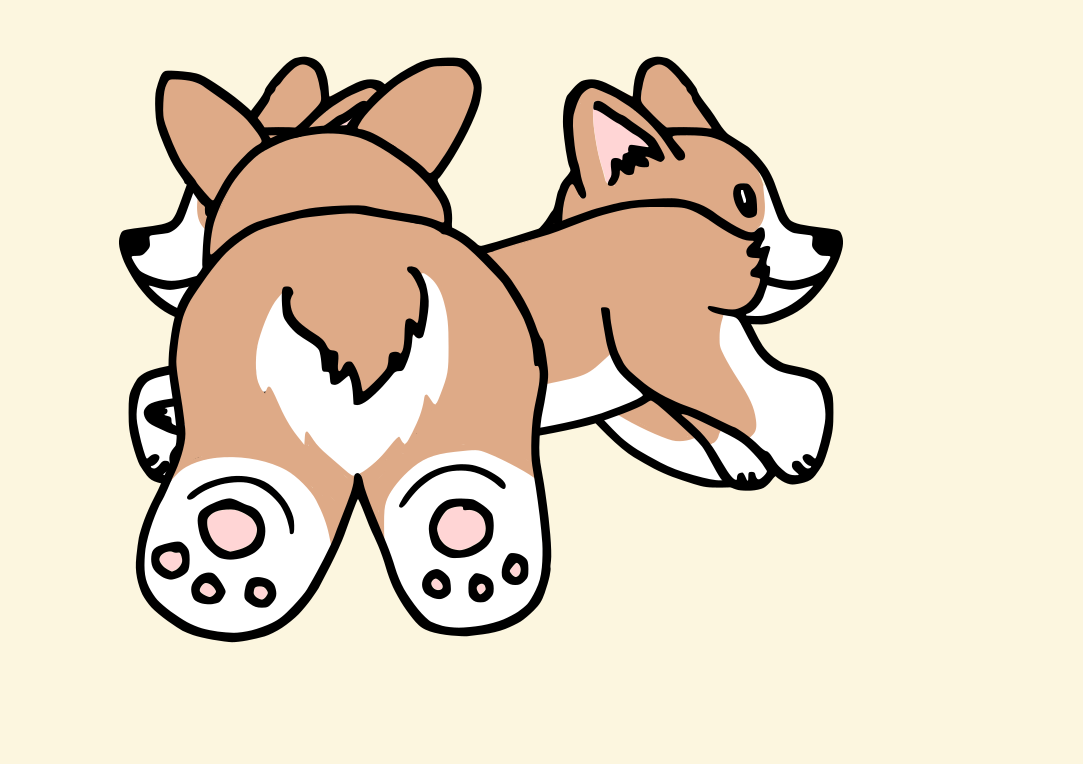
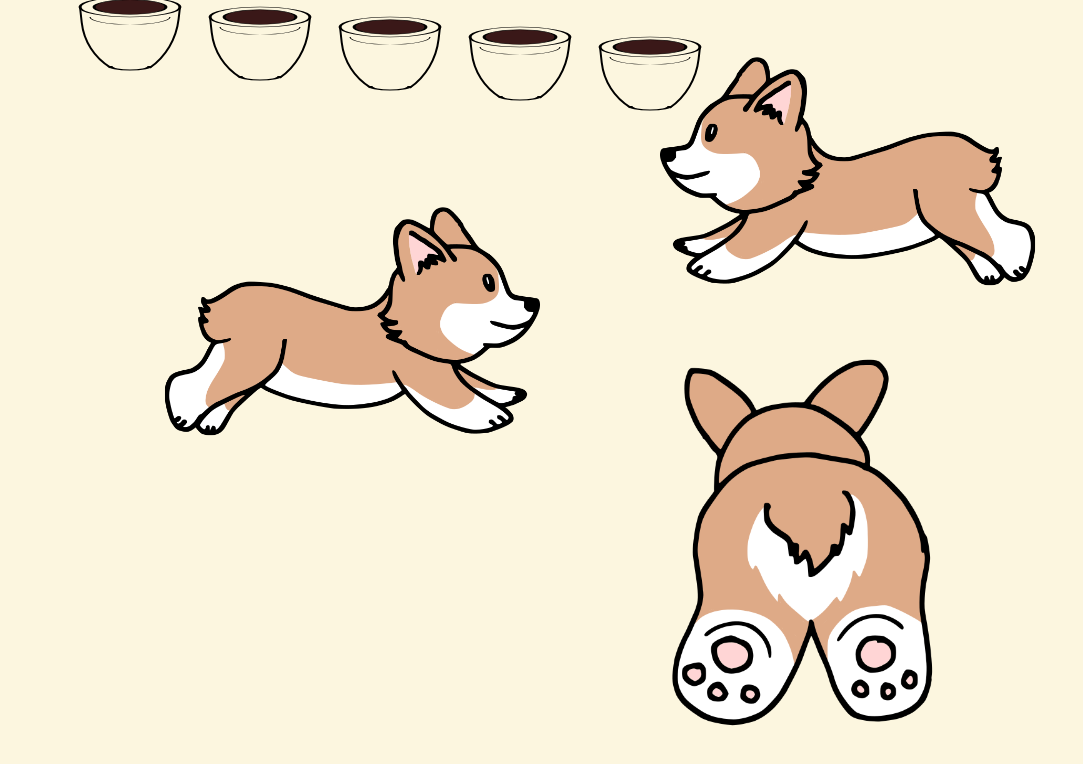
Before and after one commit to marikasanuki/coffeecorgi, a website built with webpack: page index.html in a window 1280 px wide. Shown: the part 120-884 px from the top of the page, without its empty margins (0-1083 px from the left). Built offline with nearby package versions, Linux system fonts and the light colour scheme.

Commit message:
biggo cup cafe classes set up

```diff
--- a/index.html
+++ b/index.html
@@ -25,7 +25,7 @@
         </form>
         <!-- <i class="fab fa-github"></i> -->
 
-        <canvas id="cc-cafe" width="1000" height="800" ></canvas>
+        <canvas id="cc-cafe" width="100%" height="100%" ></canvas>
         <script src="./dist/main.js"></script>
 
 
--- a/src/index.js
+++ b/src/index.js
@@ -7,24 +7,11 @@ import Cup from "./scripts/cup";
 
 document.addEventListener("DOMContentLoaded", function () {
     const canvasEle = document.getElementById('cc-cafe');
-    canvasEle.width = 1000;
+    canvasEle.width = 1300;
     canvasEle.height = 800;
-
     const ctx = canvasEle.getContext('2d');
 
-    let biggoRight = new BiggoRight(ctx, canvasEle);
-    let biggoLeft = new BiggoLeft(ctx, canvasEle);
-    let biggoButt = new BiggoButt(ctx, canvasEle);
-    let cuptest = new Cup(ctx, canvasEle);
-    cuptest.drawBase(ctx);
-
-    setInterval(() => {
-        biggoRight.move();
-        // ctx.clearBiggo(0,0,)
-    }, 20);
-
-
-
+    const caf = new Cafe(ctx, canvasEle);
 
     console.log("Webpack is working!")
 
--- a/src/scripts/biggo-butt.js
+++ b/src/scripts/biggo-butt.js
@@ -6,12 +6,12 @@ class BiggoButt {
         this.canvasEle = canvasEle;
 
         let x = 0;
-        let y = 0;
+        let y = 300;
         let biggoButtPath = "src/images/corgi-butt.png";
         let biggoButt = new Image();
         biggoButt.src = biggoButtPath;
         biggoButt.onload = function () {
-        ctx.drawImage(biggoButt, x, y);
+        ctx.drawImage(biggoButt, x, y, 300, 300 * biggoButt.height / biggoButt.width);
         };
 
 
--- a/src/scripts/biggo-left.js
+++ b/src/scripts/biggo-left.js
@@ -11,7 +11,7 @@ class BiggoLeft {
         let biggoLeft = new Image();
         biggoLeft.src = biggoLeftPath;
         biggoLeft.onload = function () {
-        ctx.drawImage(biggoLeft, x, y);
+        ctx.drawImage(biggoLeft, x, y, 400, 400 * biggoLeft.height / biggoLeft.width);
         };
 
 
--- a/src/scripts/biggo-right.js
+++ b/src/scripts/biggo-right.js
@@ -4,15 +4,15 @@ class BiggoRight {
         this.ctx = ctx;
         this.canvasEle = canvasEle;
 
-        this.pos = [0,0];
+        // this.pos = [0,0];
 
-        let x = 0;
-        let y = 0;
+        let x = -500;
+        let y = 150;
         let biggoRightPath = "src/images/corgi-right.png";
         let biggoRight = new Image();
         biggoRight.src = biggoRightPath;
         biggoRight.onload = function () {
-            ctx.drawImage(biggoRight, x, y);
+            ctx.drawImage(biggoRight, x, y, 400, 400 * biggoRight.height / biggoRight.width);
         };
     }
 
@@ -20,7 +20,7 @@ class BiggoRight {
         this.ctx.moveTo(x, y);
     }
 
-    clearclearBiggo(){}
+    clearBiggo(){}
 
 
 }
--- a/src/scripts/cafe.js
+++ b/src/scripts/cafe.js
@@ -1,7 +1,35 @@
+import BiggoRight from "./biggo-right";
+import BiggoLeft from "./biggo-left";
+import BiggoButt from "./biggo-butt";
+import Cup from "./cup";
+
 class Cafe {
     constructor(ctx, canvasEle) {
         this.ctx = ctx;
         this.canvasEle = canvasEle;
+        this.getUserTargetNum = this.getUserTargetNum.bind(this);
+
+        const biggoRight = new BiggoRight(ctx, canvasEle);
+        const biggoLeft = new BiggoLeft(ctx, canvasEle);
+        const biggoButt = new BiggoButt(ctx, canvasEle);
+        const cuptest0 = new Cup(ctx, canvasEle);
+        const cuptest1 = new Cup(ctx, canvasEle);
+        const cuptest2 = new Cup(ctx, canvasEle);
+        const cuptest3 = new Cup(ctx, canvasEle);
+        const cuptest4 = new Cup(ctx, canvasEle);
+        // const cuptest5 = new Cup(ctx, canvasEle);
+        // const cuptest6 = new Cup(ctx, canvasEle);
+        // const cuptest7 = new Cup(ctx, canvasEle);
+        // const cuptest8 = new Cup(ctx, canvasEle);
+        // const cuptest9 = new Cup(ctx, canvasEle);
+
+        setInterval(() => {
+            biggoRight.move();
+            // ctx.clearBiggo(0,0,)
+        }, 20);
+
+        // cuptest.drawBase(ctx);
+
     }
 
     getUserTargetNum() {
--- a/src/scripts/cup.js
+++ b/src/scripts/cup.js
@@ -3,30 +3,16 @@ class Cup {
     constructor(ctx, canvasEle){
         this.ctx = ctx;
         this.canvasEle = canvasEle;
-        this.drawCup = this.drawCup.bind(this);
-        this.drawBase = this.drawBase.bind(this);
-    }
 
-    drawBase(ctx) {
-        ctx.save();
-        ctx.translate(100, 40);
-        this.drawCup();
-        ctx.restore();
-    }
-
-    drawCup(ctx) {
-
-        ctx.save();
+        ctx.translate(130, 10);
         ctx.lineWidth = 1.5;
-        ctx.strokeStyle = "rgba(0, 0, 0, 1)";
         ctx.fillStyle = "rgb(58, 24, 24)";
-
 
         // 	top inner black ring
         ctx.save();
         ctx.translate(0, 0);
         ctx.scale(2, 0.4);
-        ctx.lineWidth = 1.5;
+        // ctx.lineWidth = 1.5;
         ctx.beginPath();
         ctx.arc(0, 0, 18, 0, 2 * Math.PI, false);
         ctx.fill();
@@ -37,7 +23,7 @@ class Cup {
         ctx.save();
         ctx.translate(0, 0);
         ctx.scale(2, 0.4);
-        ctx.lineWidth = 1.5;
+        // ctx.lineWidth = 1.5;
         ctx.beginPath();
         ctx.arc(0, 0, 25, 0, 2 * Math.PI, false);
         ctx.stroke();
@@ -78,12 +64,9 @@ class Cup {
         ctx.restore();
     }
 
+    createCupIndex() {
 
-
-
-
-
-
+    }
 };
 
 export default Cup;
```
Also changed, not shown: dist/main.js.
